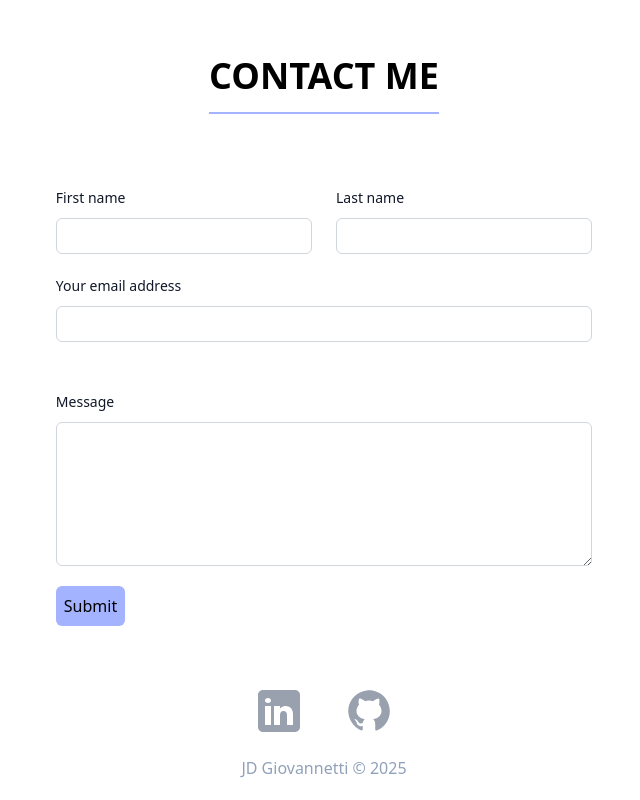
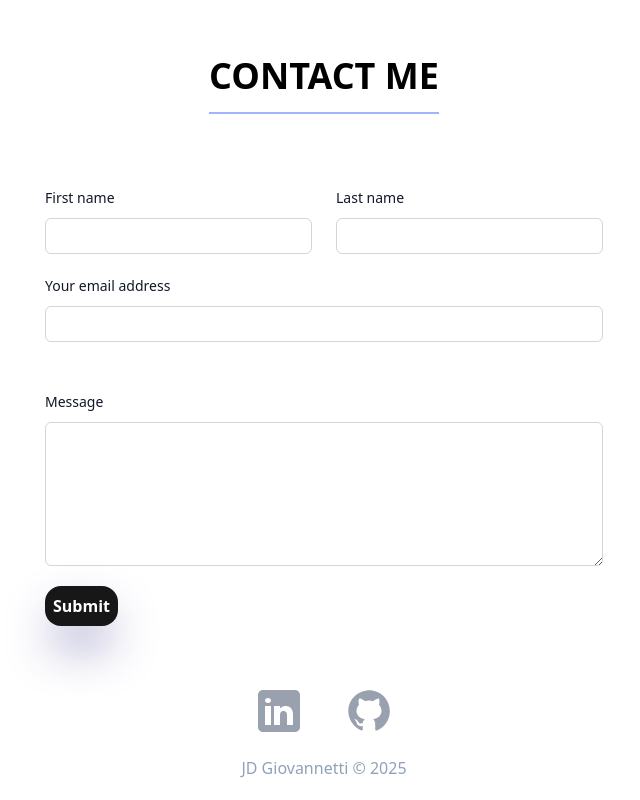
Before and after one commit to jdgio2/portfoliov1, a React (Vite) app: page / in a window 1280 px wide. Shown: the part 2994-3794 px from the top of the page, without its empty margins (316-956 px from the left). Built offline with nearby package versions, Linux system fonts and the light colour scheme.

Commit message:
Update contact button

```diff
--- a/src/components/sections/Contact.tsx
+++ b/src/components/sections/Contact.tsx
@@ -101,7 +101,6 @@ export default function Contact() {
                         />
                     </div>
                 </div>
-
                 <div className="sm:col-span-3">
                     <label
                         htmlFor="last_name"
@@ -123,7 +122,6 @@ export default function Contact() {
                         />
                     </div>
                 </div>
-
                 <div className="sm:col-span-full">
                     <label
                         htmlFor="email"
@@ -149,7 +147,6 @@ export default function Contact() {
                         </p>
                     </div>
                 </div>
-
                 <div className="col-span-full">
                     <label
                         htmlFor="message"
@@ -171,7 +168,7 @@ export default function Contact() {
                 </div>
                 <button
                     type="submit"
-                    className="bg-indigo-300 rounded-md backdrop-blur-3xl p-2 cursur"
+                    className="text-white font-semibold rounded-2xl shadow-2xl backdrop-blur-3xl p-2 cursor-pointer bg-neutral-900 shadow-indigo-900 hover:shadow-indigo-600 transition-shadow duration-300"
                 >
                     {submissionStatus === "success" && "Success!"}
                     {submissionStatus === "error" && "ERROR"}
--- a/src/components/sections/Hero.tsx
+++ b/src/components/sections/Hero.tsx
@@ -154,7 +154,7 @@ export default function Hero() {
             <a href="#about-me" id="about-me-btn">
                 <button
                     className="relative inline-block p-px font-semibold leading-6 text-white
-                bg-neutral-900 shadow-2xl cursor-pointer rounded-2xl shadow-indigo-900 transition-all
+                bg-neutral-900 shadow-2xl cursor-pointer rounded-2xl shadow-indigo-900 transition-shadow
                 duration-300 ease-in-out active:scale-95 hover:shadow-indigo-600"
                 >
                     <span
```
